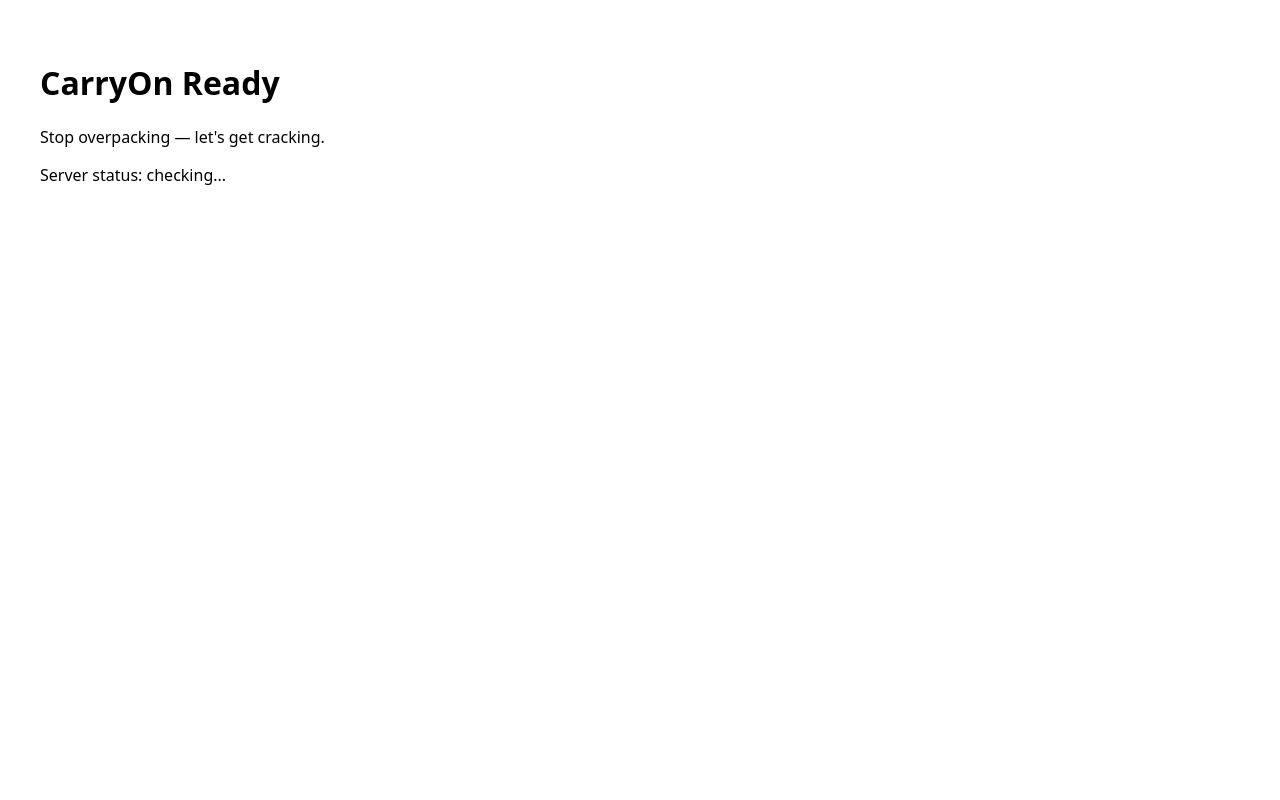
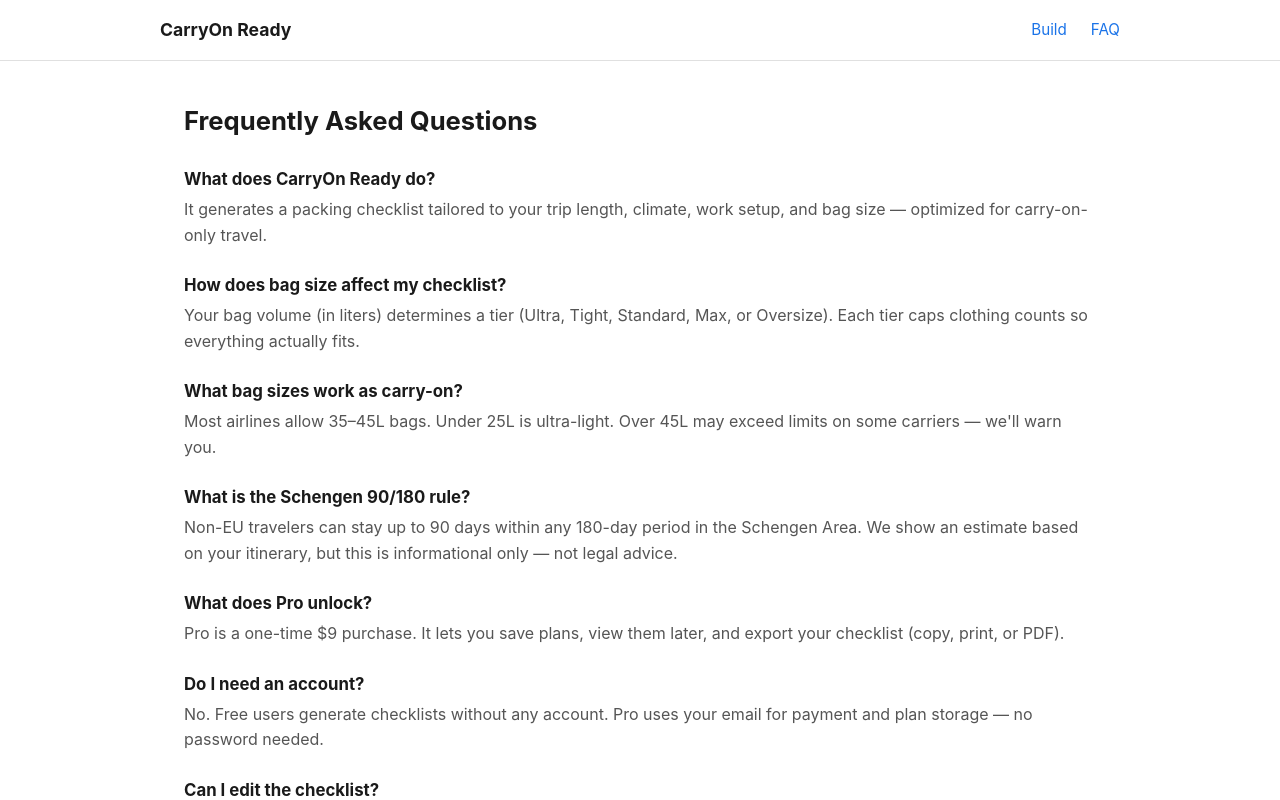
Before and after one commit to cjreitman/carry-on-ready, a React (Vite) app in the folder client/: page /faq in a window 1280 px wide. Shown: the top 800 px of the page. Built offline with nearby package versions, Linux system fonts and the light colour scheme; no server answers; the HTML template or start-up script is replaced by a standard one.

Commit message:
pages and themes

```diff
--- a/client/src/App.jsx
+++ b/client/src/App.jsx
@@ -1,25 +1,35 @@
-import { useEffect, useState } from 'react';
+import { BrowserRouter, Routes, Route } from 'react-router-dom';
+import { ThemeProvider } from 'styled-components';
+import theme from './styles/theme';
+import GlobalStyles from './styles/GlobalStyles';
+import Layout from './components/Layout';
+import Landing from './pages/Landing';
+import Build from './pages/Build';
+import Results from './pages/Results';
+import Unlock from './pages/Unlock';
+import Success from './pages/Success';
+import Plans from './pages/Plans';
+import PlanDetail from './pages/PlanDetail';
+import FAQ from './pages/FAQ';
 
-function App() {
-  const [health, setHealth] = useState(null);
-
-  useEffect(() => {
-    fetch('/api/health')
-      .then((res) => res.json())
-      .then(setHealth)
-      .catch((err) => console.error('Health check failed:', err));
-  }, []);
-
+export default function App() {
   return (
-    <div style={{ fontFamily: 'system-ui, sans-serif', padding: '2rem' }}>
-      <h1>CarryOn Ready</h1>
-      <p>Stop overpacking — let's get cracking.</p>
-      <p>
-        Server status:{' '}
-        {health ? <strong>{health.status}</strong> : 'checking...'}
-      </p>
-    </div>
+    <ThemeProvider theme={theme}>
+      <GlobalStyles />
+      <BrowserRouter>
+        <Routes>
+          <Route element={<Layout />}>
+            <Route path="/" element={<Landing />} />
+            <Route path="/build" element={<Build />} />
+            <Route path="/results" element={<Results />} />
+            <Route path="/unlock" element={<Unlock />} />
+            <Route path="/success" element={<Success />} />
+            <Route path="/plans" element={<Plans />} />
+            <Route path="/plans/:id" element={<PlanDetail />} />
+            <Route path="/faq" element={<FAQ />} />
+          </Route>
+        </Routes>
+      </BrowserRouter>
+    </ThemeProvider>
   );
 }
-
-export default App;
--- /dev/null
+++ b/client/src/components/Layout.jsx
@@ -0,0 +1,63 @@
+import { Outlet, Link } from 'react-router-dom';
+import styled from 'styled-components';
+
+const Nav = styled.nav`
+  border-bottom: 1px solid ${({ theme }) => theme.colors.border};
+  padding: ${({ theme }) => theme.spacing.md} ${({ theme }) => theme.spacing.lg};
+`;
+
+const NavInner = styled.div`
+  max-width: ${({ theme }) => theme.maxWidth};
+  margin: 0 auto;
+  display: flex;
+  align-items: center;
+  justify-content: space-between;
+`;
+
+const Logo = styled(Link)`
+  font-weight: 700;
+  font-size: 1.1rem;
+  color: ${({ theme }) => theme.colors.text};
+  &:hover { text-decoration: none; }
+`;
+
+const NavLinks = styled.div`
+  display: flex;
+  gap: ${({ theme }) => theme.spacing.lg};
+  font-size: 0.95rem;
+`;
+
+const Main = styled.main`
+  max-width: ${({ theme }) => theme.maxWidth};
+  margin: 0 auto;
+  padding: ${({ theme }) => theme.spacing.xl} ${({ theme }) => theme.spacing.lg};
+  min-height: calc(100vh - 130px);
+`;
+
+const Footer = styled.footer`
+  border-top: 1px solid ${({ theme }) => theme.colors.border};
+  padding: ${({ theme }) => theme.spacing.md} ${({ theme }) => theme.spacing.lg};
+  text-align: center;
+  font-size: 0.85rem;
+  color: ${({ theme }) => theme.colors.textLight};
+`;
+
+export default function Layout() {
+  return (
+    <>
+      <Nav>
+        <NavInner>
+          <Logo to="/">CarryOn Ready</Logo>
+          <NavLinks>
+            <Link to="/build">Build</Link>
+            <Link to="/faq">FAQ</Link>
+          </NavLinks>
+        </NavInner>
+      </Nav>
+      <Main>
+        <Outlet />
+      </Main>
+      <Footer>CarryOn Ready</Footer>
+    </>
+  );
+}
--- /dev/null
+++ b/client/src/pages/Build.jsx
@@ -0,0 +1,15 @@
+import styled from 'styled-components';
+
+const Title = styled.h1`
+  font-size: 1.6rem;
+  margin-bottom: ${({ theme }) => theme.spacing.md};
+`;
+
+export default function Build() {
+  return (
+    <div>
+      <Title>Build Your Packing Plan</Title>
+      <p>Itinerary builder coming in CP4.</p>
+    </div>
+  );
+}
--- /dev/null
+++ b/client/src/pages/FAQ.jsx
@@ -0,0 +1,69 @@
+import styled from 'styled-components';
+
+const Title = styled.h1`
+  font-size: 1.6rem;
+  margin-bottom: ${({ theme }) => theme.spacing.lg};
+`;
+
+const Entry = styled.div`
+  margin-bottom: ${({ theme }) => theme.spacing.lg};
+`;
+
+const Question = styled.h3`
+  font-size: 1.05rem;
+  margin-bottom: ${({ theme }) => theme.spacing.xs};
+`;
+
+const Answer = styled.p`
+  color: ${({ theme }) => theme.colors.textLight};
+  line-height: 1.6;
+`;
+
+const faqs = [
+  {
+    q: 'What does CarryOn Ready do?',
+    a: 'It generates a packing checklist tailored to your trip length, climate, work setup, and bag size — optimized for carry-on-only travel.',
+  },
+  {
+    q: 'How does bag size affect my checklist?',
+    a: 'Your bag volume (in liters) determines a tier (Ultra, Tight, Standard, Max, or Oversize). Each tier caps clothing counts so everything actually fits.',
+  },
+  {
+    q: 'What bag sizes work as carry-on?',
+    a: 'Most airlines allow 35–45L bags. Under 25L is ultra-light. Over 45L may exceed limits on some carriers — we\'ll warn you.',
+  },
+  {
+    q: 'What is the Schengen 90/180 rule?',
+    a: 'Non-EU travelers can stay up to 90 days within any 180-day period in the Schengen Area. We show an estimate based on your itinerary, but this is informational only — not legal advice.',
+  },
+  {
+    q: 'What does Pro unlock?',
+    a: 'Pro is a one-time $9 purchase. It lets you save plans, view them later, and export your checklist (copy, print, or PDF).',
+  },
+  {
+    q: 'Do I need an account?',
+    a: 'No. Free users generate checklists without any account. Pro uses your email for payment and plan storage — no password needed.',
+  },
+  {
+    q: 'Can I edit the checklist?',
+    a: 'Yes. You can rename items, remove them, or add your own. Edits are saved when you save a plan (Pro).',
+  },
+  {
+    q: 'Why merino wool?',
+    a: 'Merino is naturally odor-resistant, moisture-wicking, and temperature-regulating. It lets you pack fewer items and wear them longer between washes.',
+  },
+];
+
+export default function FAQ() {
+  return (
+    <div>
+      <Title>Frequently Asked Questions</Title>
+      {faqs.map((f, i) => (
+        <Entry key={i}>
+          <Question>{f.q}</Question>
+          <Answer>{f.a}</Answer>
+        </Entry>
+      ))}
+    </div>
+  );
+}
--- /dev/null
+++ b/client/src/pages/Landing.jsx
@@ -0,0 +1,59 @@
+import { Link } from 'react-router-dom';
+import styled from 'styled-components';
+
+const Hero = styled.section`
+  text-align: center;
+  padding: ${({ theme }) => theme.spacing.xxl} 0;
+`;
+
+const Headline = styled.h1`
+  font-size: 2.2rem;
+  line-height: 1.25;
+  margin-bottom: ${({ theme }) => theme.spacing.md};
+  max-width: 700px;
+  margin-left: auto;
+  margin-right: auto;
+`;
+
+const Subhead = styled.p`
+  font-size: 1.15rem;
+  color: ${({ theme }) => theme.colors.textLight};
+  max-width: 600px;
+  margin: 0 auto ${({ theme }) => theme.spacing.xl};
+  line-height: 1.6;
+`;
+
+const CTA = styled(Link)`
+  display: inline-block;
+  background: ${({ theme }) => theme.colors.primary};
+  color: #fff;
+  padding: 14px 32px;
+  border-radius: ${({ theme }) => theme.borderRadius};
+  font-size: 1.1rem;
+  font-weight: 600;
+  &:hover {
+    background: ${({ theme }) => theme.colors.primaryHover};
+    text-decoration: none;
+  }
+`;
+
+const Tagline = styled.p`
+  margin-top: ${({ theme }) => theme.spacing.xl};
+  font-size: 0.95rem;
+  color: ${({ theme }) => theme.colors.textLight};
+  font-style: italic;
+`;
+
+export default function Landing() {
+  return (
+    <Hero>
+      <Headline>Pack 30 Days Into a 35L Carry-On — Without Guessing.</Headline>
+      <Subhead>
+        CarryOn Ready generates a capacity-aware packing checklist based on your
+        trip length, climate, and work setup.
+      </Subhead>
+      <CTA to="/build">Generate My Carry-On Plan</CTA>
+      <Tagline>Stop overpacking and get cracking.</Tagline>
+    </Hero>
+  );
+}
--- /dev/null
+++ b/client/src/pages/PlanDetail.jsx
@@ -0,0 +1,18 @@
+import { useParams } from 'react-router-dom';
+import styled from 'styled-components';
+
+const Title = styled.h1`
+  font-size: 1.6rem;
+  margin-bottom: ${({ theme }) => theme.spacing.md};
+`;
+
+export default function PlanDetail() {
+  const { id } = useParams();
+
+  return (
+    <div>
+      <Title>Plan Detail</Title>
+      <p>Plan {id} — detail view coming in CP6.</p>
+    </div>
+  );
+}
--- /dev/null
+++ b/client/src/pages/Plans.jsx
@@ -0,0 +1,15 @@
+import styled from 'styled-components';
+
+const Title = styled.h1`
+  font-size: 1.6rem;
+  margin-bottom: ${({ theme }) => theme.spacing.md};
+`;
+
+export default function Plans() {
+  return (
+    <div>
+      <Title>Saved Plans</Title>
+      <p>Plans list coming in CP6.</p>
+    </div>
+  );
+}
--- /dev/null
+++ b/client/src/pages/Results.jsx
@@ -0,0 +1,15 @@
+import styled from 'styled-components';
+
+const Title = styled.h1`
+  font-size: 1.6rem;
+  margin-bottom: ${({ theme }) => theme.spacing.md};
+`;
+
+export default function Results() {
+  return (
+    <div>
+      <Title>Your Packing Checklist</Title>
+      <p>Checklist results coming in CP4.</p>
+    </div>
+  );
+}
--- /dev/null
+++ b/client/src/pages/Success.jsx
@@ -0,0 +1,15 @@
+import styled from 'styled-components';
+
+const Title = styled.h1`
+  font-size: 1.6rem;
+  margin-bottom: ${({ theme }) => theme.spacing.md};
+`;
+
+export default function Success() {
+  return (
+    <div>
+      <Title>Payment Successful</Title>
+      <p>Verification flow coming in CP7.</p>
+    </div>
+  );
+}
--- /dev/null
+++ b/client/src/pages/Unlock.jsx
@@ -0,0 +1,15 @@
+import styled from 'styled-components';
+
+const Title = styled.h1`
+  font-size: 1.6rem;
+  margin-bottom: ${({ theme }) => theme.spacing.md};
+`;
+
+export default function Unlock() {
+  return (
+    <div>
+      <Title>Unlock Pro</Title>
+      <p>Stripe checkout coming in CP7.</p>
+    </div>
+  );
+}
--- /dev/null
+++ b/client/src/styles/GlobalStyles.js
@@ -0,0 +1,38 @@
+import { createGlobalStyle } from 'styled-components';
+
+const GlobalStyles = createGlobalStyle`
+  *, *::before, *::after {
+    box-sizing: border-box;
+    margin: 0;
+    padding: 0;
+  }
+
+  body {
+    font-family: ${({ theme }) => theme.fontFamily};
+    color: ${({ theme }) => theme.colors.text};
+    background: ${({ theme }) => theme.colors.bg};
+    line-height: 1.6;
+    -webkit-font-smoothing: antialiased;
+  }
+
+  a {
+    color: ${({ theme }) => theme.colors.primary};
+    text-decoration: none;
+  }
+
+  a:hover {
+    text-decoration: underline;
+  }
+
+  button {
+    font-family: inherit;
+    cursor: pointer;
+  }
+
+  input, select {
+    font-family: inherit;
+    font-size: 1rem;
+  }
+`;
+
+export default GlobalStyles;
--- /dev/null
+++ b/client/src/styles/theme.js
@@ -0,0 +1,28 @@
+const theme = {
+  colors: {
+    primary: '#1a73e8',
+    primaryHover: '#1557b0',
+    text: '#1a1a1a',
+    textLight: '#555',
+    bg: '#ffffff',
+    bgLight: '#f7f8fa',
+    border: '#e0e0e0',
+    warning: '#d93025',
+    warningBg: '#fce8e6',
+    success: '#188038',
+    successBg: '#e6f4ea',
+  },
+  spacing: {
+    xs: '4px',
+    sm: '8px',
+    md: '16px',
+    lg: '24px',
+    xl: '40px',
+    xxl: '64px',
+  },
+  maxWidth: '960px',
+  borderRadius: '6px',
+  fontFamily: '-apple-system, BlinkMacSystemFont, "Segoe UI", Roboto, Helvetica, Arial, sans-serif',
+};
+
+export default theme;
```
